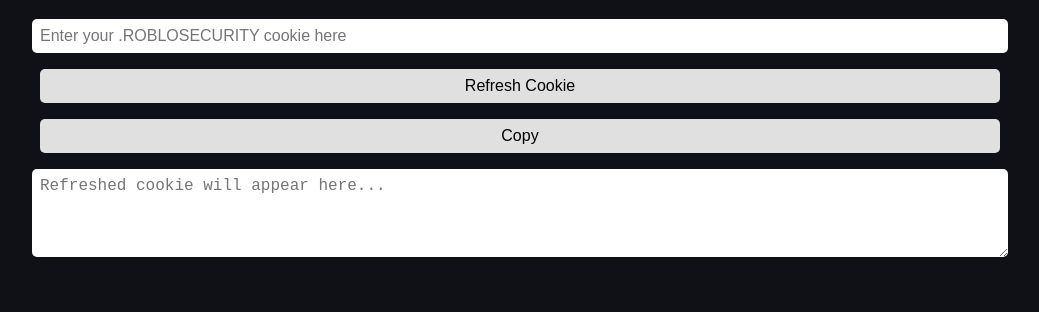
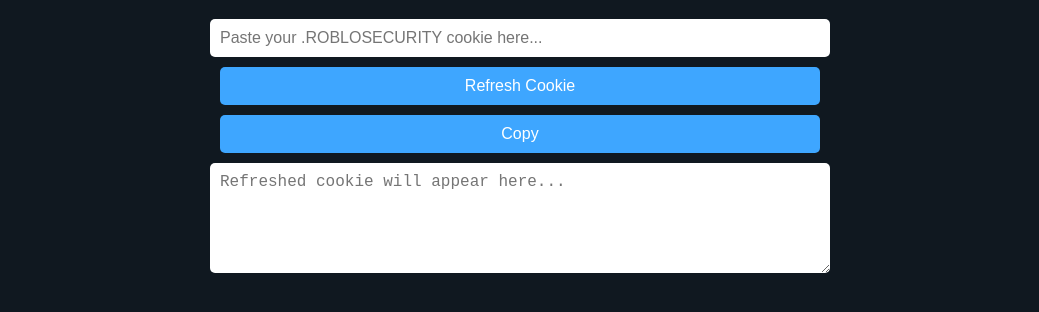
Before and after one commit to FrostyJoriz/chae, a website: page public/index.html in a window 1280 px wide. Shown: the part 102-414 px from the top of the page, without its empty margins (120-1159 px from the left). Drawn offline with Linux system fonts and the light colour scheme.

Commit message:
Update index.html

```diff
--- a/public/index.html
+++ b/public/index.html
@@ -6,26 +6,35 @@
   <title>Roblox Cookie Refresher</title>
   <style>
     body {
-      font-family: sans-serif;
-      background-color: #0f1117;
-      color: white;
+      font-family: Arial, sans-serif;
+      background-color: #101820;
+      color: #fff;
+      padding: 2rem;
       text-align: center;
-      padding: 2rem;
     }
+
     input, textarea, button {
       display: block;
-      margin: 1rem auto;
       width: 80%;
-      padding: 0.5rem;
-      font-size: 1rem;
+      max-width: 600px;
+      margin: 10px auto;
+      padding: 10px;
+      font-size: 16px;
       border-radius: 5px;
       border: none;
     }
+
     button {
-      background-color: #e0e0e0;
+      background-color: #3ea6ff;
+      color: white;
       cursor: pointer;
     }
-    #statusText {
+
+    textarea {
+      resize: vertical;
+    }
+
+    #message {
       margin-top: 1rem;
       font-weight: bold;
     }
@@ -33,11 +42,12 @@
 </head>
 <body>
   <h1>🔐 Roblox Cookie Refresher</h1>
-  <input id="cookieInput" placeholder="Enter your .ROBLOSECURITY cookie here">
+
+  <input id="cookieInput" placeholder="Paste your .ROBLOSECURITY cookie here..." />
   <button id="refreshBtn">Refresh Cookie</button>
   <button id="copyBtn">Copy</button>
-  <textarea id="output" placeholder="Refreshed cookie will appear here..." rows="4" readonly></textarea>
-  <div id="statusText"></div>
+  <textarea id="output" rows="5" readonly placeholder="Refreshed cookie will appear here..."></textarea>
+  <div id="message"></div>
 
   <script src="script.js"></script>
 </body>
```
